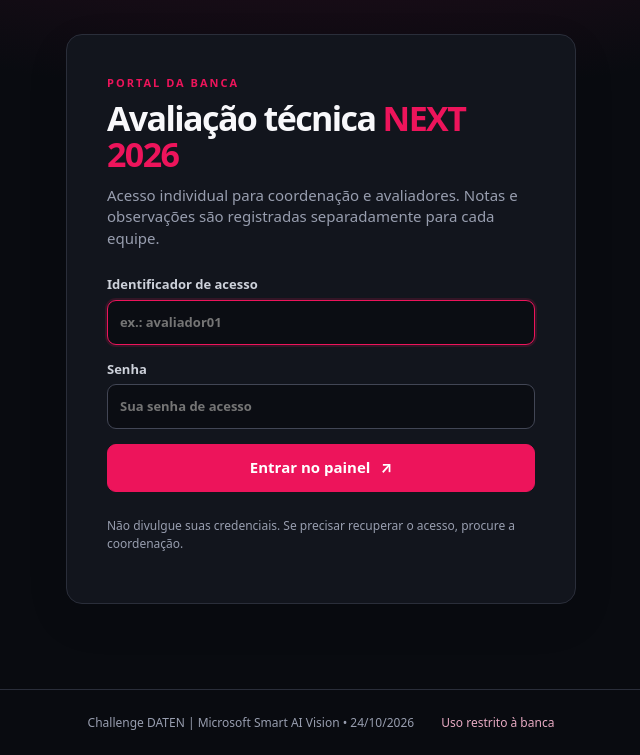
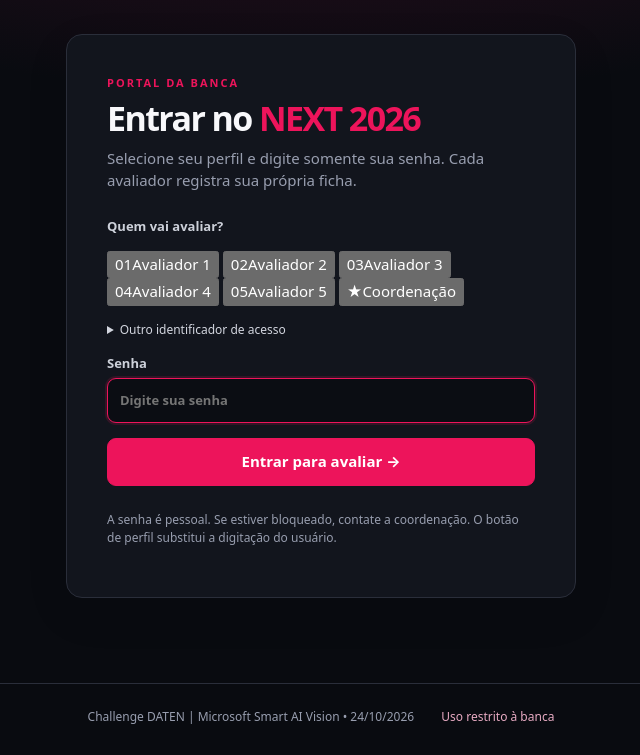
Before and after one commit to ErickTY/next-2026-banca, a Flask app: page /login in a window 1280 px wide. Shown: the part 78-833 px from the top of the page, without its empty margins (319-959 px from the left). After the commit the page ends 802 px from the top, so only its background shows below. Run offline with Flask 3, Linux system fonts and the light colour scheme.

Commit message:
feat: login rápido dos cinco avaliadores por seleção visual

```diff
--- a/templates/login.html
+++ b/templates/login.html
@@ -1,3 +1,28 @@
-{% extends 'base.html' %}{% block title %}Entrar • NEXT 2026{% endblock %}{% block content %}
-<div class="loginwrap"><section class="panel loginpanel"><div class="eyebrow">PORTAL DA BANCA</div><h1>Avaliação técnica <span class="pink">NEXT 2026</span></h1><p class="muted">Acesso individual para coordenação e avaliadores. Notas e observações são registradas separadamente para cada equipe.</p><form method="post" class="stack"><input type="hidden" name="csrf_token" value="{{ csrf_token }}"><label>Identificador de acesso<input name="username" autocomplete="username" required autofocus placeholder="ex.: avaliador01"></label><label>Senha<input name="password" type="password" autocomplete="current-password" required placeholder="Sua senha de acesso"></label><button class="primary" type="submit">Entrar no painel <span aria-hidden="true">↗</span></button></form><p class="hint">Não divulgue suas credenciais. Se precisar recuperar o acesso, procure a coordenação.</p></section></div>
+{% extends 'base.html' %}
+{% block title %}Acesso rápido • NEXT 2026{% endblock %}
+{% block content %}
+<div class="loginwrap"><section class="panel loginpanel login-fast">
+  <div class="eyebrow">PORTAL DA BANCA</div>
+  <h1>Entrar no <span class="pink">NEXT 2026</span></h1>
+  <p class="muted">Selecione seu perfil e digite somente sua senha. Cada avaliador registra sua própria ficha.</p>
+  <form method="post" class="stack" id="quick-login">
+    <input type="hidden" name="csrf_token" value="{{ csrf_token }}">
+    <label class="access-heading" for="quick-username">Quem vai avaliar?</label>
+    <div class="login-personas" role="group" aria-label="Selecionar usuário">
+      {% for n in range(1,6) %}
+      <button type="button" class="access-tile" data-login-user="avaliador{{ '%02d'|format(n) }}" aria-pressed="false">
+        <span class="access-icon">{{ '%02d'|format(n) }}</span><span>Avaliador {{ n }}</span>
+      </button>
+      {% endfor %}
+      <button type="button" class="access-tile admin-tile" data-login-user="coordenacao" aria-pressed="false"><span class="access-icon">★</span><span>Coordenação</span></button>
+    </div>
+    <details class="login-manual">
+      <summary>Outro identificador de acesso</summary>
+      <label for="quick-username">Login<input id="quick-username" name="username" autocomplete="username" required maxlength="40" placeholder="avaliador01" value="{{ request.form.get('username','') }}"></label>
+    </details>
+    <label for="quick-password">Senha<input id="quick-password" name="password" type="password" autocomplete="current-password" required placeholder="Digite sua senha" autofocus></label>
+    <button class="primary login-submit" type="submit">Entrar para avaliar →</button>
+  </form>
+  <p class="hint">A senha é pessoal. Se estiver bloqueado, contate a coordenação. O botão de perfil substitui a digitação do usuário.</p>
+</section></div>
 {% endblock %}
```
